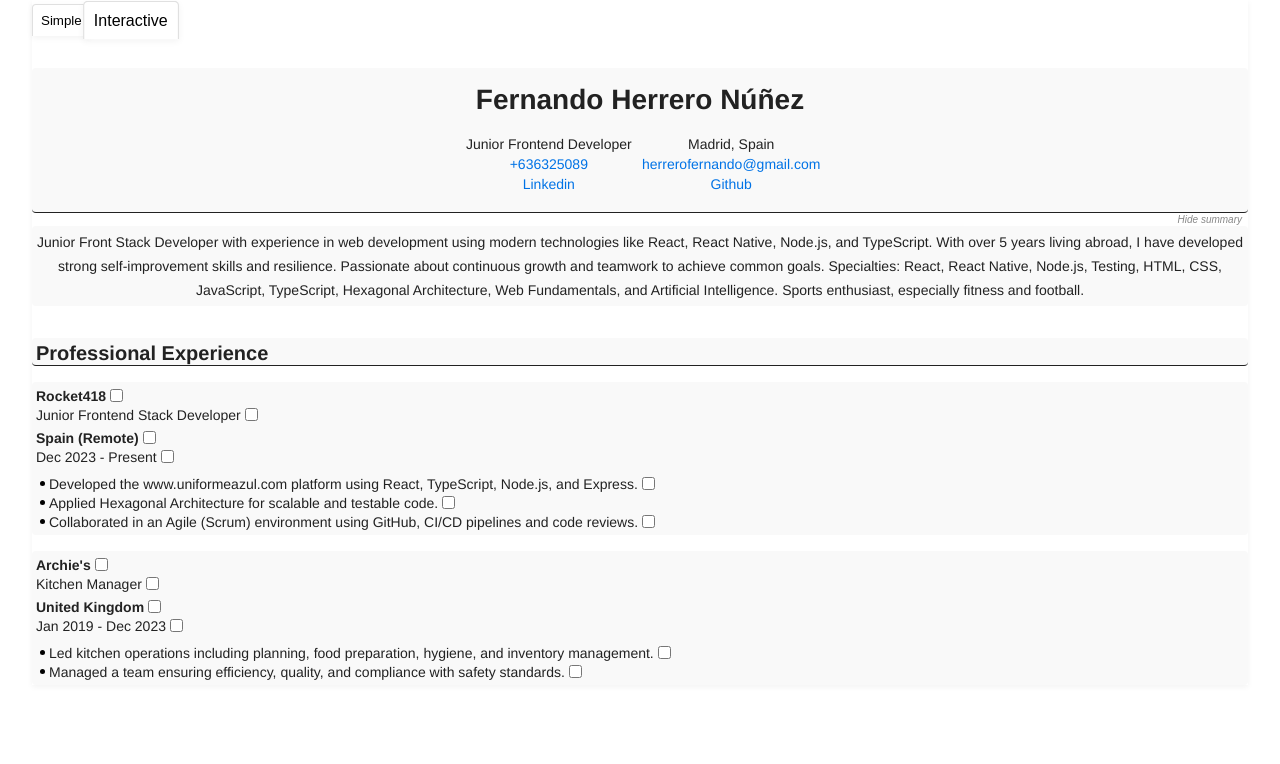
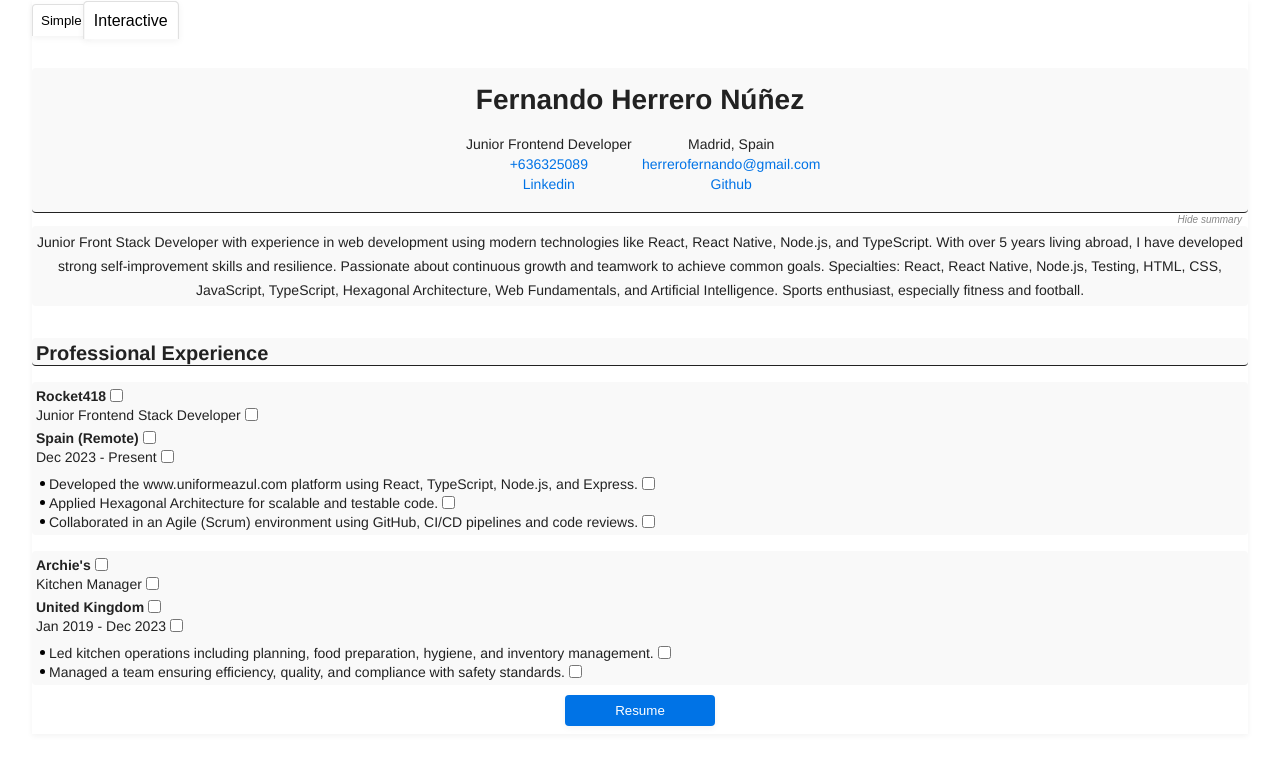
Before and after one commit to Fernando-Herrero/cv-online-react, a React (Vite) app: page / in a window 1280 px wide. Both pictures are taken after a click on the button "Interactive". Shown: the top 764 px of the page. Built offline with nearby package versions, Linux system fonts and the light colour scheme.

Commit message:
feature(ResumeButton): add resume button to handle selected items from interactive tab

```diff
--- a/src/App.css
+++ b/src/App.css
@@ -73,6 +73,8 @@ a {
 	width: var(--container-width);
 	margin: 0 auto;
 	box-shadow: var(--box-shadow);
+	padding-bottom: var(--spacing-sm);
+	margin-bottom: var(--spacing-sm);
 }
 
 h2 {
--- a/src/App.jsx
+++ b/src/App.jsx
@@ -4,6 +4,7 @@ import { CvTabsNavigation } from "./components/CvTabsNavigation/CvTabsNavigation
 import { TABS } from "./components/CvTabsNavigation/Tabs";
 import { Header } from "./components/Header/Header";
 import { ProfessionalExperience } from "./components/ProfesionalExperience/ProfessionalExperience";
+import { ResumeButton } from "./components/ResumeButton/ResumeButton";
 
 const cvData = {
 	personalInfo: {
@@ -86,7 +87,6 @@ Sports enthusiast, especially fitness and football.`,
 	],
 };
 
-
 function App() {
 	const [activeTab, setActiveTab] = useState(TABS.SIMPLE);
 	const [selectedItems, setSelectedItems] = useState({
@@ -110,6 +110,8 @@ function App() {
 				selectedItems={selectedItems}
 				toggleExperienceItems={toggleExperienceItems}
 			/>
+
+			{activeTab === "Interactive" && <ResumeButton selectedItems={selectedItems} />}
 		</div>
 	);
 }
--- /dev/null
+++ b/src/components/ResumeButton/ResumeButton.css
@@ -0,0 +1,17 @@
+.resume-btn {
+	display: block;
+	margin: 10px auto 0 auto;
+	min-width: 150px;
+	padding: var(--spacing-sm);
+	background-color: var(--accent-color);
+	box-shadow: var(--box-shadow);
+	color: var(--bg-color);
+	border-radius: var(--border-radius);
+	border: none;
+	transition: all 0.2s ease;
+}
+
+.resume-btn:hover {
+	background-color: var(--accent-hover);
+	transform: translateY(-4px);
+}
--- /dev/null
+++ b/src/components/ResumeButton/ResumeButton.jsx
@@ -0,0 +1,13 @@
+import "./ResumeButton.css";
+
+export const ResumeButton = ({ selectedItems }) => {
+	const onResumeClick = () => {
+		console.log(selectedItems.experience);
+	};
+
+	return (
+		<button className="resume-btn" onClick={onResumeClick}>
+			Resume
+		</button>
+	);
+};
```
Lines whose indentation alone changed are shown as unchanged.
